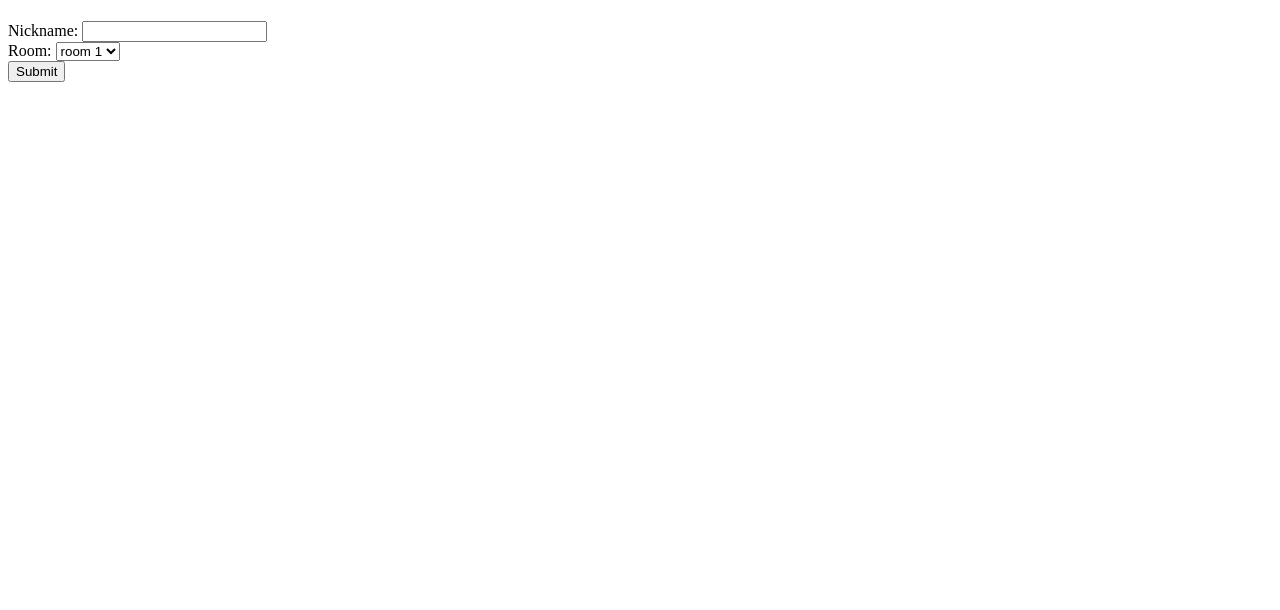
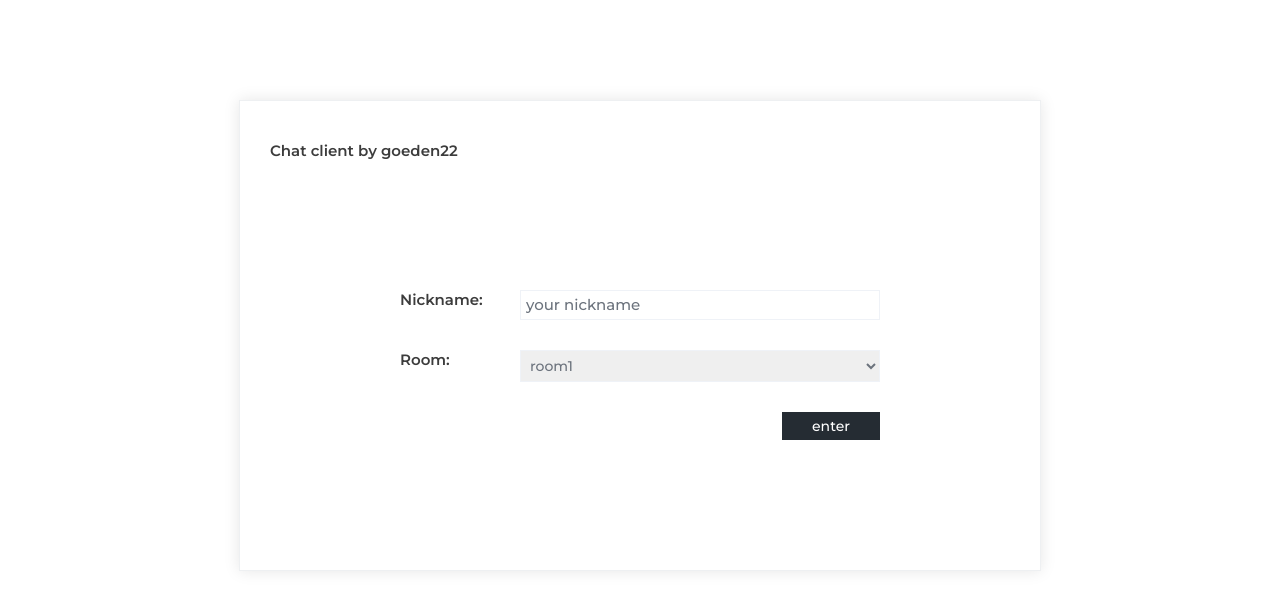
Before and after one commit to goeden22/web-chat-client, a website: page public/index.html in a window 1280 px wide. Drawn offline with nearby package versions, Linux system fonts and the light colour scheme; no server answers.

Commit message:
:Basic socket client/server connection established

```diff
--- a/public/css/style.scss
+++ b/public/css/style.scss
@@ -1,4 +1,18 @@
 @import url('https://fonts.googleapis.com/css?family=Montserrat:400,500,600,700');
+
+@mixin placeholder {
+    &::-webkit-input-placeholder {@content}
+    &:-moz-placeholder           {@content}
+    &::-moz-placeholder          {@content}
+    &:-ms-input-placeholder      {@content}
+  };
+
+  @mixin box-shadow($top, $left, $blur, $color, $inset: false) {
+      -webkit-box-shadow: $top $left $blur $color;
+      -moz-box-shadow: $top $left $blur $color;
+      box-shadow: $top $left $blur $color;
+
+  };
 
 $primary_font : 'Montserrat', serif;
 
@@ -18,12 +32,19 @@ $primary-shaded: #eef0f2;
 $primary-dark-shaded: #e4e6ea;
 $blue: #2c85df;
 
+//spacing
+
+$medium-spacing: 30px;
+$extralarge-spacing: 100px;
+$large-spacing: 50px;
+$min-spacing: 5px;
+
 .header{
     font-family: $primary_font;
     //names and messages
     &--main{
         font-size: 15px;
-        color: $primary-color;
+        color: $primary-text;
         font-weight: 600;
     }
     //last message
@@ -41,7 +62,7 @@ $blue: #2c85df;
     &--secondary{
         font-weight: 500;
         color: $primary-color;
-        font-size: 15px;
+        font-size: 14px;
     }
     &--secondaryShaded{
         font-weight: 14px;
@@ -49,3 +70,57 @@ $blue: #2c85df;
         font-weight: 500;
     }
 }
+
+.loginform{
+    border: 1px solid $primary-shaded;
+    width: 800px;
+    margin: $extralarge-spacing auto 0 auto;
+    @include box-shadow( 0px,0px, 15px, rgba(0,0,0,0.1));
+    &__header{
+        padding: $medium-spacing;
+    }
+    &__form{
+        display: flex;
+        width: 60%;
+        margin: $extralarge-spacing auto;
+        flex-direction: column;
+    }
+    &__label{
+       width: 25%;
+    }
+    &__list, &__input{
+        width: 75%;
+        float: right;
+        outline: none;
+        padding: $min-spacing;
+        border: 0;
+        box-sizing: border-box;
+        }
+        &__input{
+            @extend .header;
+        @extend .header--subheader;
+        @include placeholder {
+            font-family: $primary_font;
+            font-size: 15px;
+            color: $primary-shaded-darker-text;
+            font-weight: 500;
+        }
+        border: 1px solid $primary-light-shaded;
+        }
+        &__list{
+            border: 1px solid $primary-light-shaded;
+        }
+    &__group{
+        margin-bottom: $medium-spacing;
+    }
+    &__btn{
+        float: right;
+        background-color: $secondary-color;
+        border: none;
+        padding: $min-spacing $medium-spacing;
+        cursor: pointer;
+        &:hover{
+            background-color: $secondary-shaded
+        }
+    }
+}
--- a/public/index.html
+++ b/public/index.html
@@ -6,28 +6,32 @@
     <meta name="viewport" content="width=device-width, initial-scale=1.0">
     <meta http-equiv="X-UA-Compatible" content="ie=edge">
     <title>Document</title>
+    <link rel="stylesheet" href="css/style.css">
 </head>
 
 <body>
-    <div class="main-container">
-        <h1 class="header--main"></h1>
-        <form action="" class="loginform">
+    <div class="loginform">
+            <h1 class="header header--main loginform__header">Chat client by goeden22</h1>
+        <form action="" class="loginform__form">
+
             <div class="loginform__group">
-                <label for="" class="header--main">Nickname:</label>
-                <input name="nickname" type="text" class="loginform__input">
+                <label for="" class="header header--main loginform__label">Nickname:</label>
+                <input name="nickname" type="text" class="loginform__input" placeholder="your nickname">
             </div>
             <div class="loginform__group">
-                <label for="" class="header--main">Room:</label>
-                <select name="rooms" class="loginform__list">
-                    <option value="room 1">room 1</option>
-                    <option value="room 2">room 2</option>
-                    <option value="room 3">room 3</option>
-                    <option value="room 4">room 4</option>
+                <label for="" class="header header--main loginform__label">Room:</label>
+                <select name="rooms" class="loginform__list header header--subheader" placeholder="select room">
+                    <option value="room 1" class="header header--subheader">room1</option>
+                    <option value="room 2" class="header header--subheader">room2</option>
+                    <option value="room 3" class="header header--subheader">room3</option>
+                    <option value="room 4" class="header header--subheader">room4</option>
                   </select>
             </div>
-            <div class="loginform__group"><input type="submit" class="loginform__btn"></div>
+            <div class="loginform__group"><input type="submit" class="loginform__btn header header--secondary" value="enter"></div>
         </form>
     </div>
+    <script src='socket.io/socket.io.js'></script>
+    <script src='js/client.js'></script>
 </body>
 
 </html>
--- /dev/null
+++ b/public/js/client.js
@@ -0,0 +1,9 @@
+let socket = io();
+
+socket.on('connect', () => {
+    console.log('connected to server')
+})
+
+socket.on('disconnect', () => {
+    console.log('connected to server')
+})
--- a/server/server.js
+++ b/server/server.js
@@ -1,13 +1,31 @@
 //path. join to metoda ktora pozwala nam z relatywnej sciezki stworzyc bezwzgledna sciezke
 const express = require('express');
 const path = require('path')
+const http = require('http')
+const socketIo = require('socket.io')
 
 const publicPath = path.join(__dirname, '../public')
 const app = express();
-
+//implementujemy socketa na serwerze
+const server = http.createServer(app);
+const io = socketIo(server)
 //middleware do uruchamiania na serwerze statycznych plików
 app.use(express.static(publicPath))
 
-app.listen(3000, () => {
+
+//LISTENERY
+io.on('connection', (socket) => {
+    console.log('new user connected')
+  //socket reprezentuje indywidualne połączenie z konkretnym użytkownikiem, io reprezentuje ogólne połączenie dla wszystkich użytkowników
+
+  socket.on('disconnect', () => {
+    console.log('user has disconnected')
+  })
+
+})
+
+
+
+server.listen(3000, () => {
     console.log(`Started up at port 3000`);
   });
```
Also changed, not shown: public/css/style.css, 1 other file.
